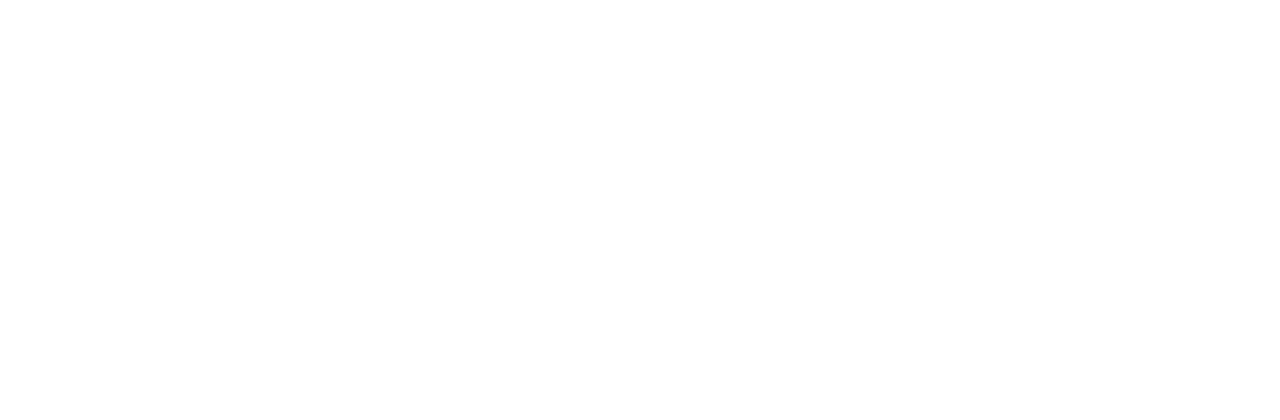
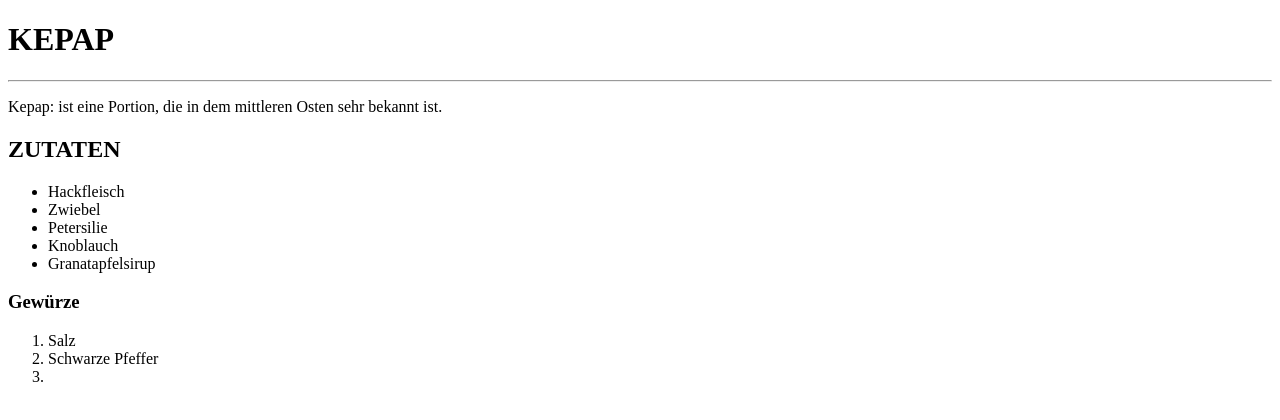
Before and after one commit to Yaaroub/mein-lieblingsessen, a plain HTML site: page index.html in a window 1280 px wide. Drawn offline with Linux system fonts and the light colour scheme.

Commit message:
Rezept geschrieben

```diff
--- a/index.html
+++ b/index.html
@@ -1,7 +1,25 @@
 <!DOCTYPE html>
 <html lang="en">
   <head>
-    <title>Document</title>
+    <title>Mein Lieblingsesen</title>
   </head>
-  <body></body>
+  <body>
+    <h1>KEPAP</h1>
+    <hr />
+    <p>Kepap: ist eine Portion, die in dem mittleren Osten sehr bekannt ist.</p>
+    <h2>ZUTATEN</h2>
+    <ul>
+      <li>Hackfleisch</li>
+      <li>Zwiebel</li>
+      <li>Petersilie</li>
+      <li>Knoblauch</li>
+      <li>Granatapfelsirup</li>
+    </ul>
+    <h3>Gewürze</h3>
+    <ol>
+      <li>Salz</li>
+      <li>Schwarze Pfeffer</li>
+      <li></li>
+    </ol>
+  </body>
 </html>
```
